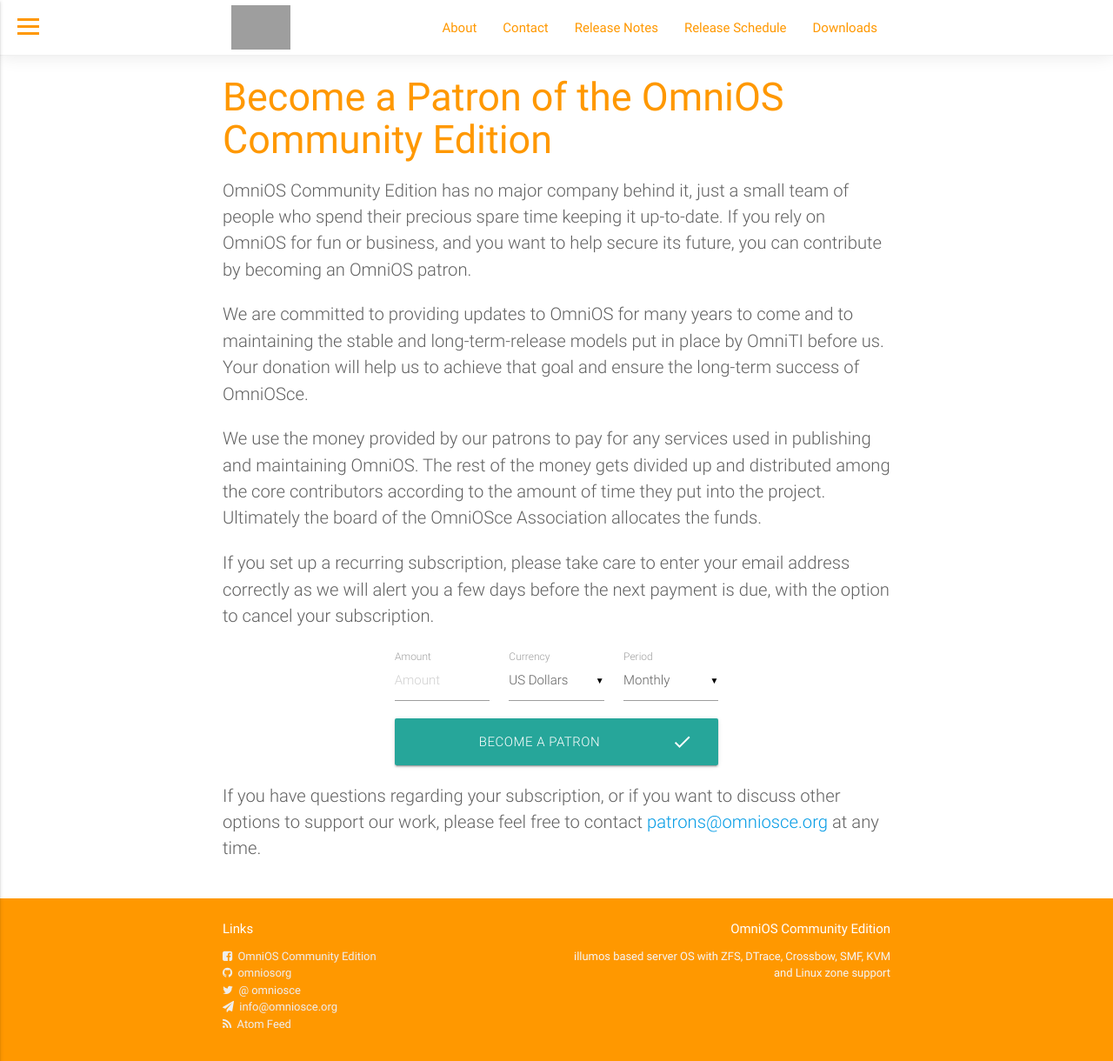
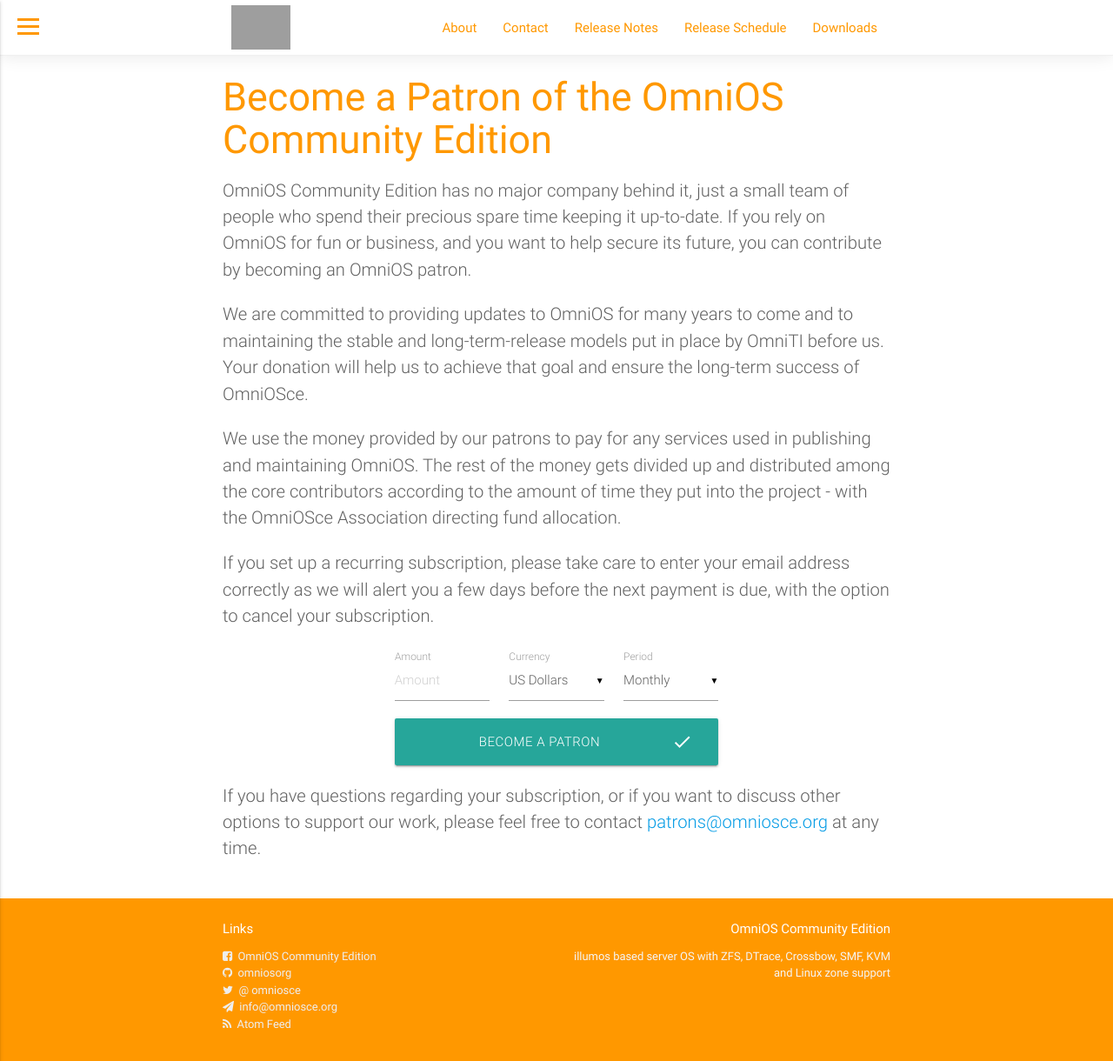
Before and after one commit to omniosorg/omniosorg.github.io, a Jekyll site: the page built from patron.md, in a window 1280 px wide and 1220 px high. Shown: the whole window at 87% size. Built offline with Jekyll 4.4.1, drawn with Linux system fonts in a browser that asks for light colours; grey boxes are pictures that could not be loaded.

Commit message:
wording update

```diff
--- a/patron.md
+++ b/patron.md
@@ -20,8 +20,8 @@
 We use the money provided by our patrons to pay for any services used in
 publishing and maintaining OmniOS. The rest of the money gets divided up
 and distributed among the core contributors according to the amount of time
-they put into the project. Ultimately the board of the OmniOSce Association
-allocates the funds.
+they put into the project - with the OmniOSce Association directing fund
+allocation.
 
 If you set up a recurring subscription, please take care to enter your email
 address correctly as we will alert you a few days before the next payment is
```
